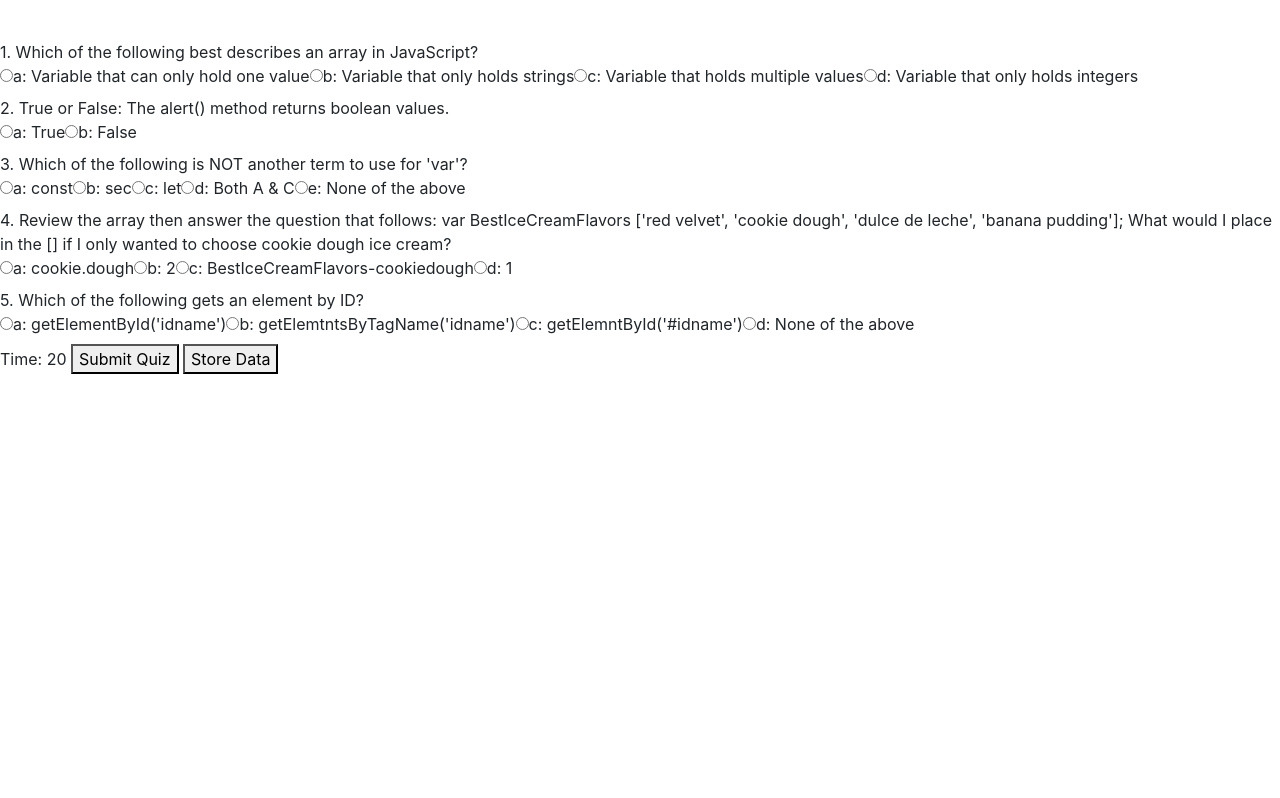
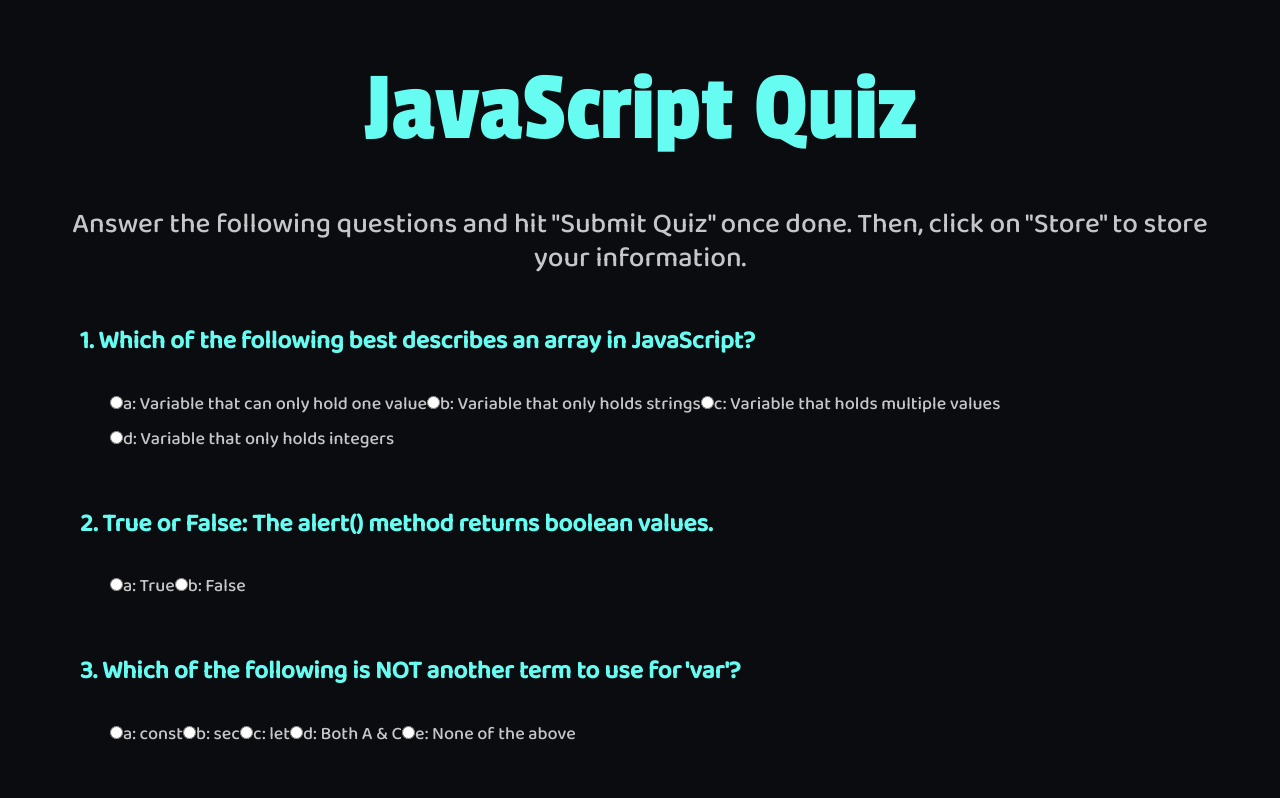
Before and after one commit to tajah93/Code-Quiz, a plain HTML site: page index.html in a window 1280 px wide. Shown: the top 798 px of the page. Drawn offline with nearby package versions, Linux system fonts and the light colour scheme.

Commit message:
Style added

```diff
--- a/index.html
+++ b/index.html
@@ -5,14 +5,19 @@
     <script src="https://ajax.googleapis.com/ajax/libs/jquery/3.5.1/jquery.min.js"></script>
     <link rel="stylesheet" href="https://stackpath.bootstrapcdn.com/bootstrap/4.5.0/css/bootstrap.min.css" integrity="sha384-9aIt2nRpC12Uk9gS9baDl411NQApFmC26EwAOH8WgZl5MYYxFfc+NcPb1dKGj7Sk" crossorigin="anonymous">
     <link rel="stylesheet" href="quiz.css">
-    <title>title</title>
+    <link href="https://fonts.googleapis.com/css2?family=Baloo+2:wght@500&family=Passion+One&display=swap" rel="stylesheet">
+    <title>JavaScript Quiz</title>
   </head>
-  <body>
+  <body
+  id="whole-background">
+
 
     <div class="quizContainer">
+      <h1 id="title">JavaScript Quiz</h1>
+        <h3 id="h3"> Answer the following questions and hit "Submit Quiz" once done. Then, click on "Store" to store your information.</h3>
       <div id="quiz"></div>
       <text id="Time">Time: <text>20</text>
-      <button id="Submit">Submit Quiz</button>
+      <button style="text-align: center;" id="Submit">Submit Quiz</button>
       <button id="store">Store Data</button>
       <div id="results"></div>
 
--- a/quiz.css
+++ b/quiz.css
@@ -1,21 +1,65 @@
+#whole-background{
+  background-color: #0B0C10;
+}
+
+#title{
+  text-align: center;
+  color: #66FCF1;
+  padding: 30px;
+  margin-top: 20px;
+  font-family: 'Passion One', cursive, sans-serif;
+  font-size: 100px;
+}
+
+
+#h3{
+  text-align: center;
+  color: #C5C6C7;
+  margin-left: 50px;
+  margin-right: 50px;
+  font-family: 'Baloo 2', cursive, sans-serif;
+}
+
+#quiz{
+  margin-left: 40px;
+  margin-right: 60px;
+  padding: 40px;
+}
+.question{
+  font-weight: bold;
+  color: #66FCF1;
+  font-family: 'Baloo 2', cursive, sans-serif;
+  font-size: 25px;
+}
 .answers {
+  padding: 30px;
+  margin-bottom: 15px;
+  color: #C5C6C7;
+  font-family: 'Baloo 2', cursive, sans-serif;
+  font-size: 18px;
+}
+
+#Submit{
+  margin: 0 auto;
+  display: block;
+  background-color: #66FCF1;
+  border-radius: 15px;
+}
+
+#Submit:hover {
+  background-color: #45A29E
+}
+
+#store {
+  background-color: #66FCF1;
+  border-radius: 15px;
+  display: block;
+margin: 0 auto;
+margin-top: 10px;
 
 }
-.slide{
-    position: absolute;
-    left: 0px;
-    top: 0px;
-    width: 100%;
-    z-index: 1;
-    opacity: 0;
-    transition: opacity 0.5s;
-  }
-  .active-slide{
-    opacity: 1;
-    z-index: 2;
-  }
-  .quizContainer{
-    position: relative;
-    height: 200px;
-    margin-top: 40px;
-  }
+
+#store:hover {
+  background-color: #45A29E;
+
+}
```
